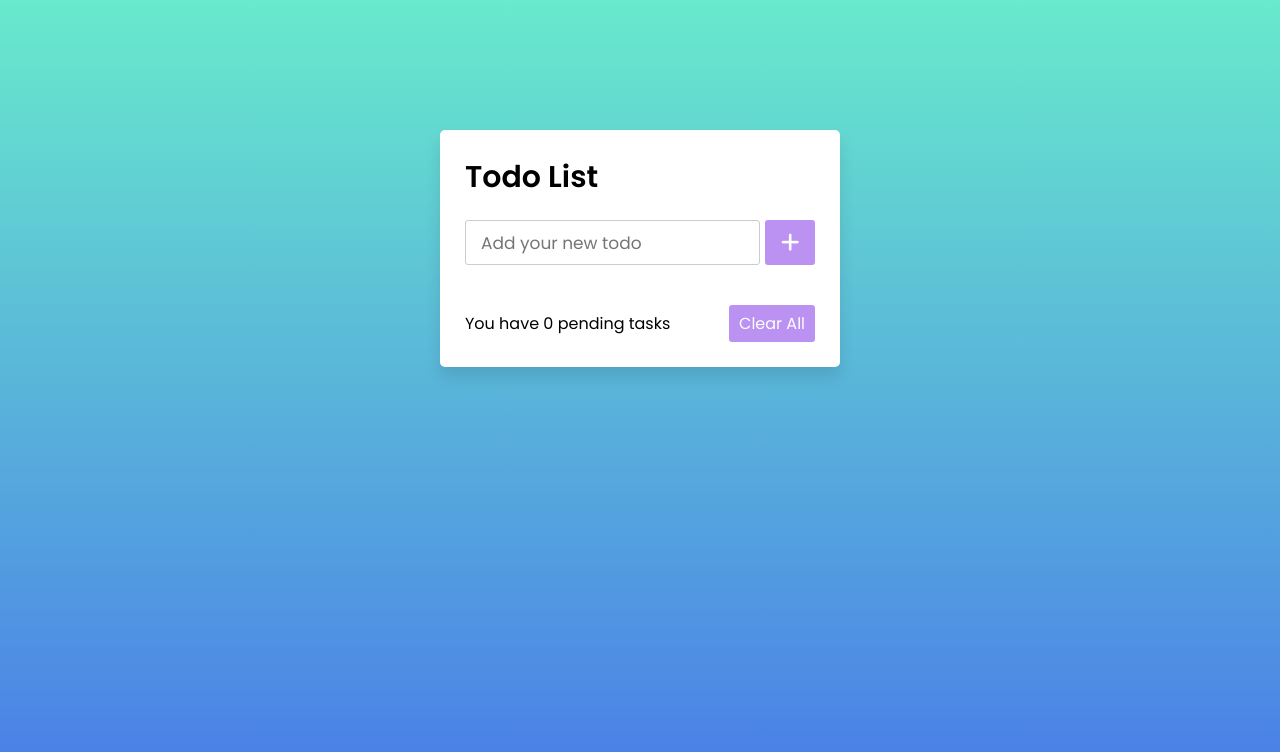
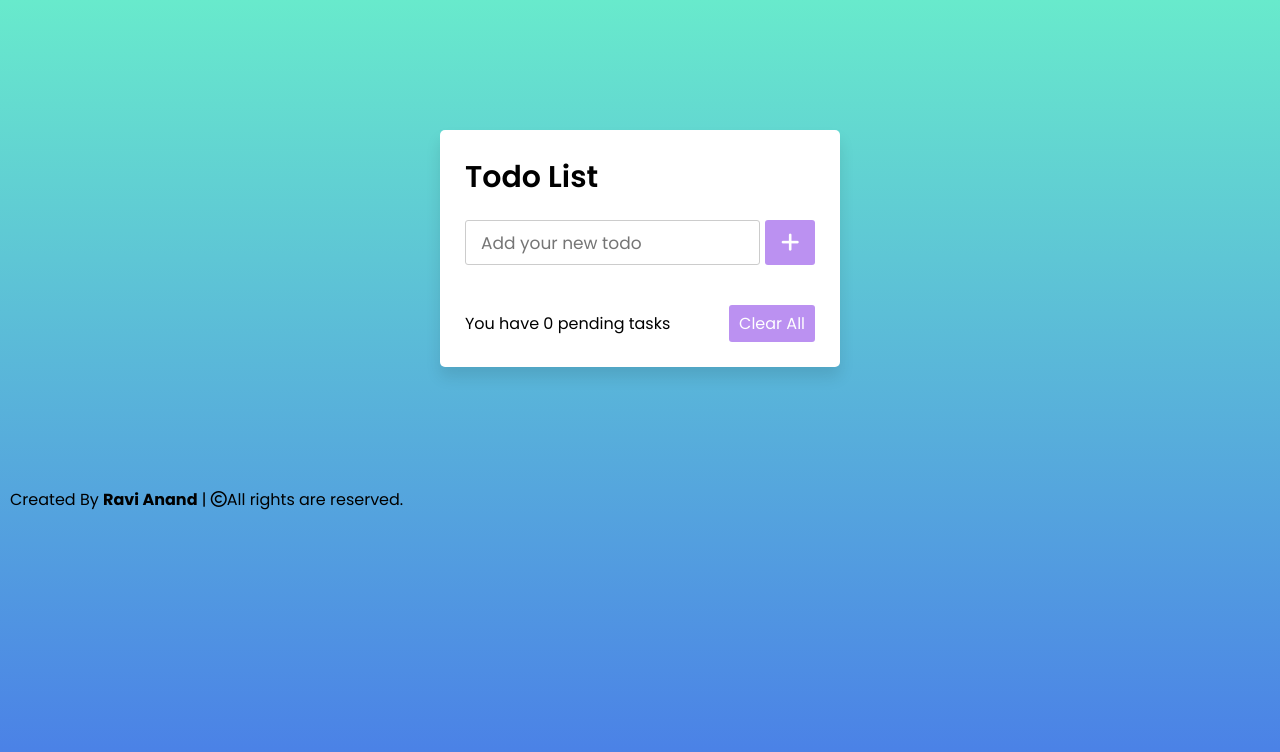
Before and after one commit to ravianandfbg/Todo, a plain HTML site: page index.html in a window 1280 px wide. Drawn offline with Linux system fonts and the light colour scheme.

Commit message:
Update index.html

```diff
--- a/index.html
+++ b/index.html
@@ -24,6 +24,11 @@
     </div>
   </div>
 
+
+    <footer>
+            <span>Created By <strong>Ravi Anand</strong> | <span class="far fa-copyright"></span>All rights are reserved.</span>
+        </footer>
+
   <script src="script.js"></script>
 
 </body>
```
